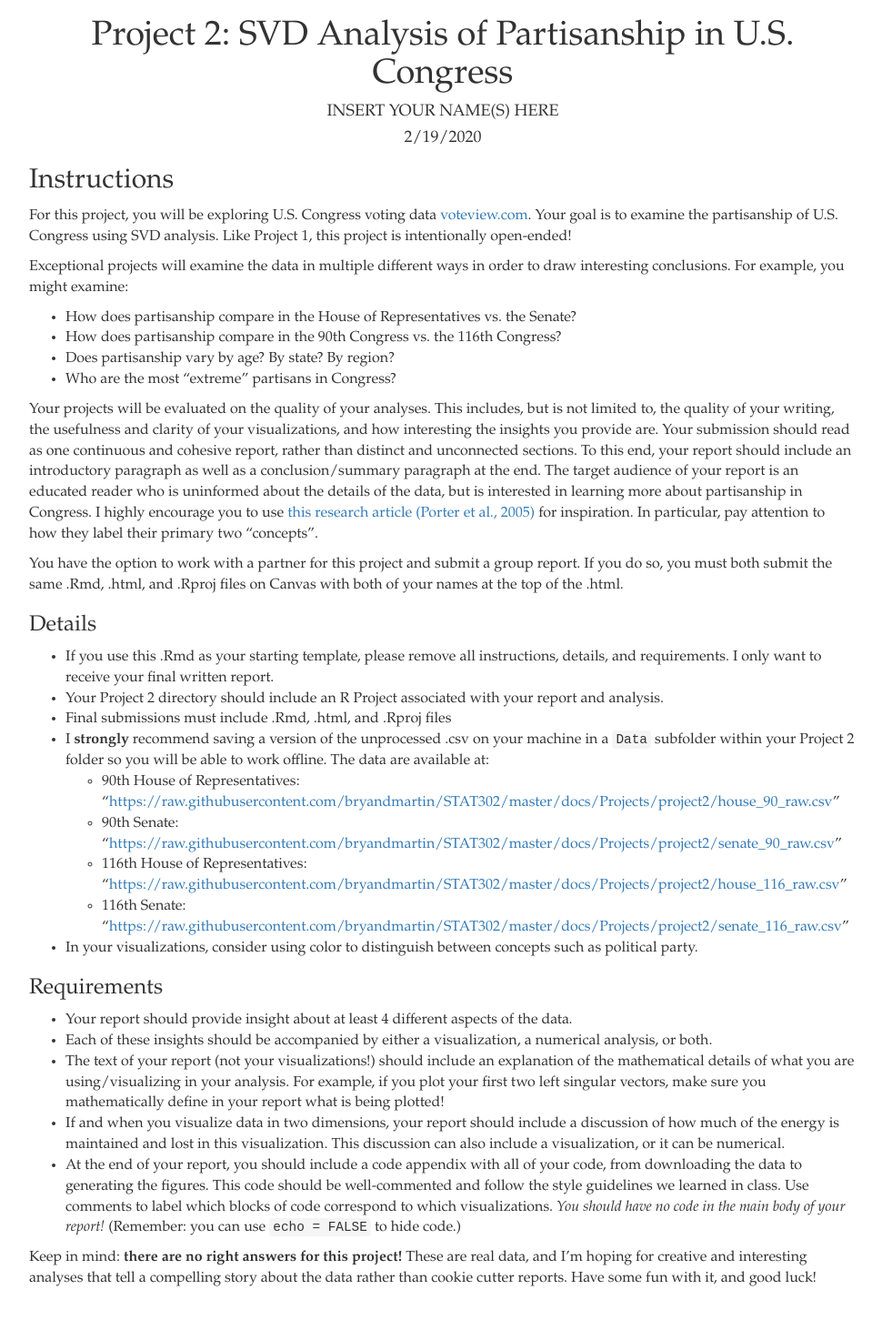
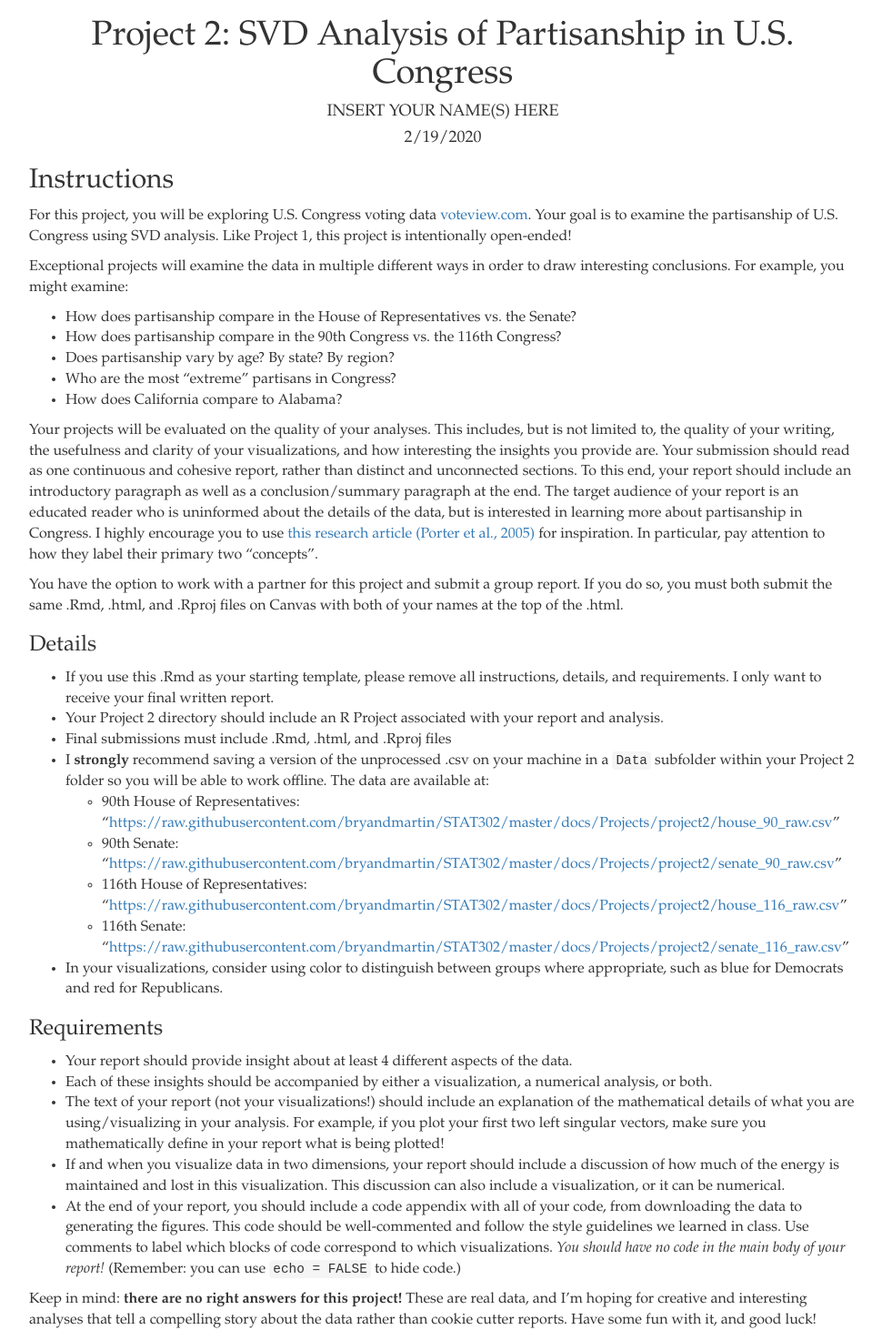
Before and after one commit to bryandmartin/STAT302, a Jekyll site: the page docs/Projects/project2/project2.html, which Jekyll copies as it is, in a window 1280 px wide. Shown: the whole page at 91% size, without its empty margins (153-1123 px from the left). Built offline with Jekyll 4.4.1, drawn with Linux system fonts in a browser that asks for light colours; before the commit the page ends 1427 px from its top, so only the background shows below that.

Commit message:
Tweak P2 instructions

```diff
--- a/docs/Projects/project2/project2.Rmd
+++ b/docs/Projects/project2/project2.Rmd
@@ -39,6 +39,7 @@ Exceptional projects will examine the data in multiple different ways in order t
 * How does partisanship compare in the 90th Congress vs. the 116th Congress?
 * Does partisanship vary by age? By state? By region?
 * Who are the most "extreme" partisans in Congress?
+* How does California compare to Alabama?
 
 
 Your projects will be evaluated on the quality of your analyses.
@@ -62,7 +63,7 @@ If you do so, you must both submit the same .Rmd, .html, and .Rproj files on Can
   * 90th Senate: <br>"https://raw.githubusercontent.com/bryandmartin/STAT302/master/docs/Projects/project2/senate_90_raw.csv"
   * 116th House of Representatives: <br>"https://raw.githubusercontent.com/bryandmartin/STAT302/master/docs/Projects/project2/house_116_raw.csv"
   * 116th Senate: <br>"https://raw.githubusercontent.com/bryandmartin/STAT302/master/docs/Projects/project2/senate_116_raw.csv"
-* In your visualizations, consider using color to distinguish between concepts such as political party.
+* In your visualizations, consider using color to distinguish between groups where appropriate, such as blue for Democrats and red for Republicans.
 
 
 ### Requirements
--- a/docs/Projects/project2/project2.html
+++ b/docs/Projects/project2/project2.html
@@ -399,6 +399,7 @@ h4.date {
 <li>How does partisanship compare in the 90th Congress vs. the 116th Congress?</li>
 <li>Does partisanship vary by age? By state? By region?</li>
 <li>Who are the most “extreme” partisans in Congress?</li>
+<li>How does California compare to Alabama?</li>
 </ul>
 <p>Your projects will be evaluated on the quality of your analyses. This includes, but is not limited to, the quality of your writing, the usefulness and clarity of your visualizations, and how interesting the insights you provide are. Your submission should read as one continuous and cohesive report, rather than distinct and unconnected sections. To this end, your report should include an introductory paragraph as well as a conclusion/summary paragraph at the end. The target audience of your report is an educated reader who is uninformed about the details of the data, but is interested in learning more about partisanship in Congress. I highly encourage you to use <a href="HouseOfRepresentatives.pdf">this research article (Porter et al., 2005)</a> for inspiration. In particular, pay attention to how they label their primary two “concepts”.</p>
 <p>You have the option to work with a partner for this project and submit a group report. If you do so, you must both submit the same .Rmd, .html, and .Rproj files on Canvas with both of your names at the top of the .html.</p>
@@ -415,7 +416,7 @@ h4.date {
 <li>116th House of Representatives: <br>“<a href="https://raw.githubusercontent.com/bryandmartin/STAT302/master/docs/Projects/project2/house_116_raw.csv" class="uri">https://raw.githubusercontent.com/bryandmartin/STAT302/master/docs/Projects/project2/house_116_raw.csv</a>”</li>
 <li>116th Senate: <br>“<a href="https://raw.githubusercontent.com/bryandmartin/STAT302/master/docs/Projects/project2/senate_116_raw.csv" class="uri">https://raw.githubusercontent.com/bryandmartin/STAT302/master/docs/Projects/project2/senate_116_raw.csv</a>”</li>
 </ul></li>
-<li>In your visualizations, consider using color to distinguish between concepts such as political party.</li>
+<li>In your visualizations, consider using color to distinguish between groups where appropriate, such as blue for Democrats and red for Republicans.</li>
 </ul>
 </div>
 <div id="requirements" class="section level3">
```
